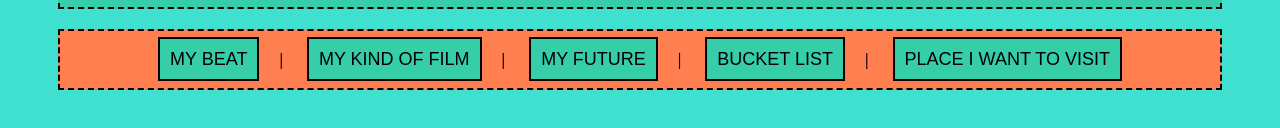
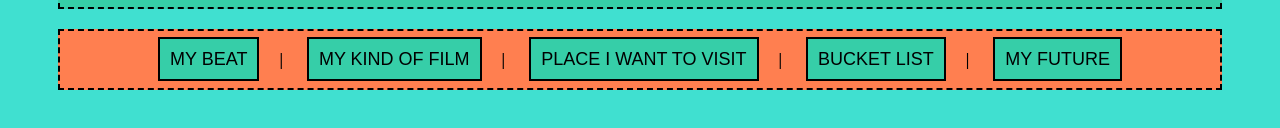
Before and after one commit to JanEnriK/JanEnriK.github.io, a plain HTML site: page PERSONAL WEBSITE/index.HTML in a window 1280 px wide. Shown: the part 548-676 px from the top of the page. Drawn offline with Linux system fonts and the light colour scheme.

Commit message:
Update index.HTML

```diff
--- a/PERSONAL WEBSITE/index.HTML
+++ b/PERSONAL WEBSITE/index.HTML
@@ -114,9 +114,9 @@
         <p id="menuparagraph">
             <a href="MY BEAT/Manuel_MYBEAT_ITCD.HTML">My Beat</a>&nbsp;&nbsp;&nbsp;&nbsp;&nbsp;|&nbsp;&nbsp;&nbsp;&nbsp;&nbsp;
             <a href="MY KIND OF FILM/Manuel_MYFILM_ITCD.HTML">My Kind of Film</a>&nbsp;&nbsp;&nbsp;&nbsp;&nbsp;|&nbsp;&nbsp;&nbsp;&nbsp;&nbsp;
-            <a href="">My Future</a>&nbsp;&nbsp;&nbsp;&nbsp;&nbsp;|&nbsp;&nbsp;&nbsp;&nbsp;&nbsp;
-            <a href="">Bucket List</a>&nbsp;&nbsp;&nbsp;&nbsp;&nbsp;|&nbsp;&nbsp;&nbsp;&nbsp;&nbsp;
-            <a href="">Place I want to Visit</a>
+            <a href="FUTURE TRAVELS/Manuel_FUTURETRAVEL_ITCD.HTML">Place I want to Visit</a>&nbsp;&nbsp;&nbsp;&nbsp;&nbsp;|&nbsp;&nbsp;&nbsp;&nbsp;&nbsp;
+            <a href="MY BUCKET LIST/Manuel_BUCKETLIST_ITCD.HTML">Bucket List</a>&nbsp;&nbsp;&nbsp;&nbsp;&nbsp;|&nbsp;&nbsp;&nbsp;&nbsp;&nbsp;
+            <a href="MY FUTURE/Manuel_MYFUTURE_ITCD.HTML">My Future</a>
         </p>
     &nbsp;</div>
 
```
